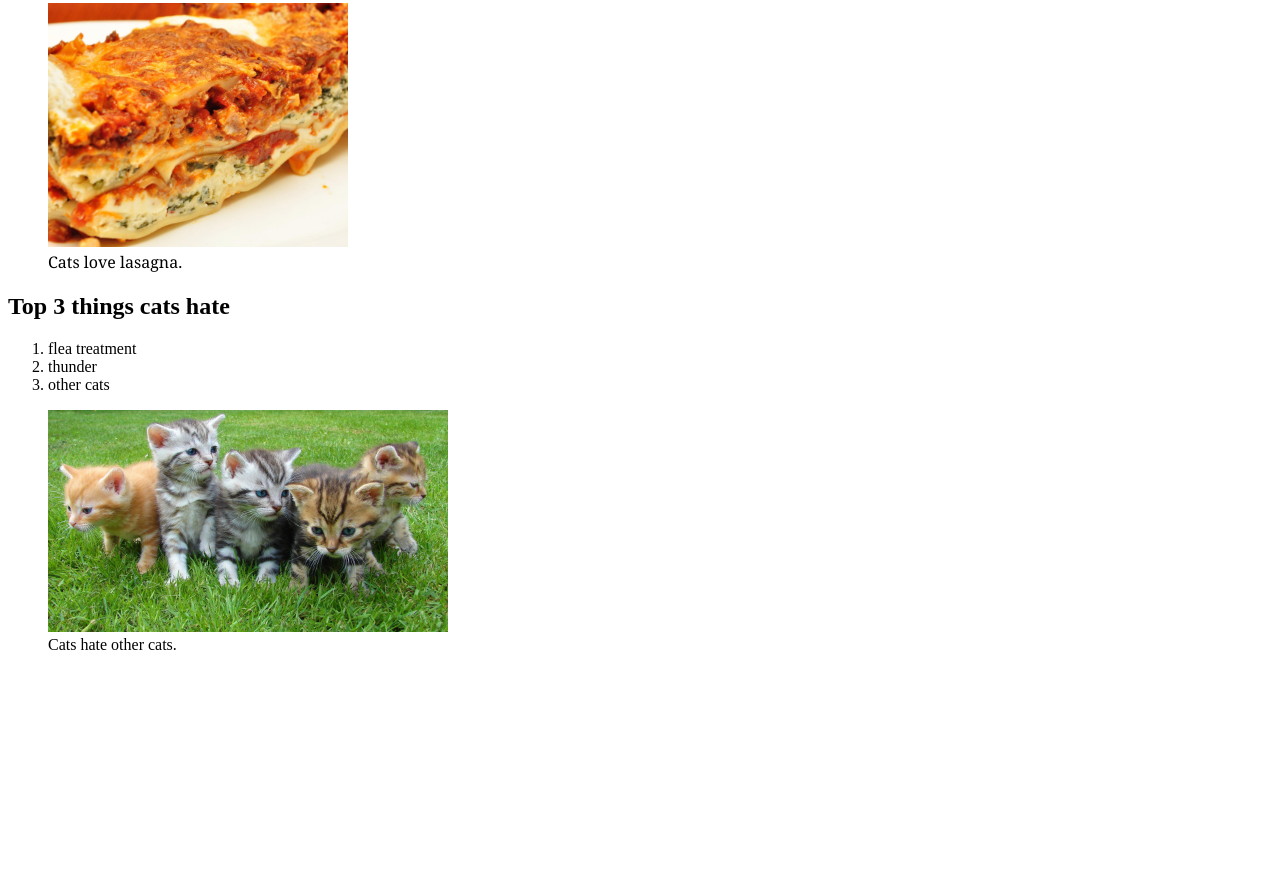
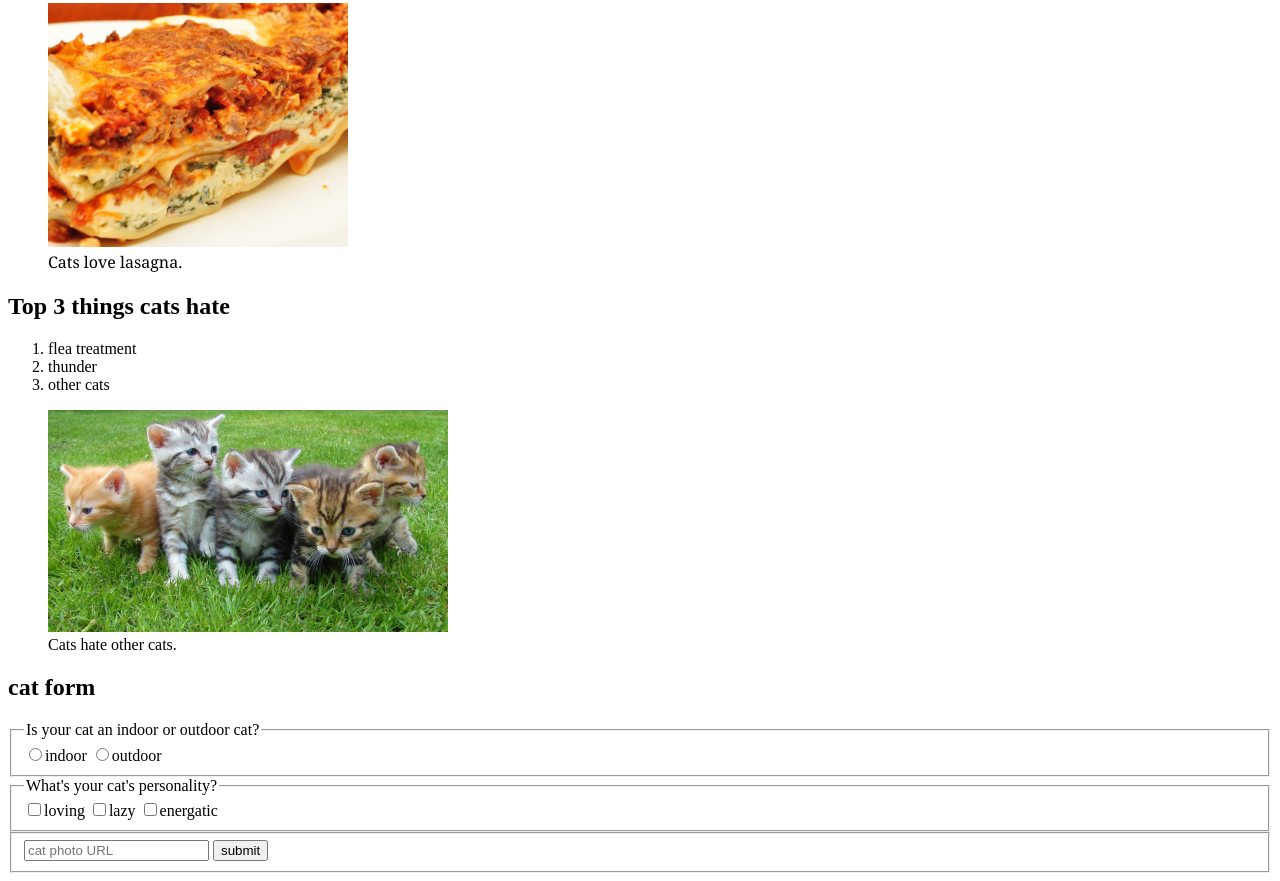
Before and after one commit to sukarnabarua231/cat-photo-app, a plain HTML site: page index.html in a window 1280 px wide. Shown: the part 654-1535 px from the top of the page. Before the commit the page ends 1324 px from the top, so only its background shows below. Drawn offline with Linux system fonts and the light colour scheme.

Commit message:
added everything

```diff
--- a/index.html
+++ b/index.html
@@ -4,7 +4,7 @@
     <meta charset="UTF-8">
     <meta name="viewport" content="width=device-width, initial-scale=1.0">
     <title>my pookie cat</title>
-    <link rel="shortcut icon" href="https://icons8.com/icon/121346/cat" type="image/x-icon">
+    <link rel="shortcut icon" href="images/download.png" type="image/x-icon">
 </head>
 <body>
     <h1>cat photo app</h1>
@@ -33,5 +33,23 @@
         <img src="images/cats.jpg" alt="three cats">
         <figcaption>Cats hate other cats.</figcaption>
     </figure>
+    <h2>cat form</h2>
+    <form action="">
+        <fieldset>
+            <legend>Is your cat an indoor or outdoor cat?</legend>
+            <label for=""> <input type="radio" name="indoor-outdoor" id="indoor">indoor</label>
+            <label for=""><input type="radio" name="indoor-outdoor" id="outdoor">outdoor</label>
+        </fieldset>
+        <fieldset>
+            <legend>What's your cat's personality?</legend>
+            <label for=""><input type="checkbox" name="checkbox" id="select loving">loving</label>
+            <label for=""><input type="checkbox" name="checkbox" id="select lazy">lazy</label>
+            <label for=""><input type="checkbox" name="checkbox" id="select energatic">energatic</label>
+        </fieldset>
+        <fieldset>
+            <label for=""><input type="text" name="" id="" placeholder="cat photo URL"></label>
+            <button type="submit">submit</button>
+        </fieldset>
+    </form>
 </body>
 </html>
```
Also changed, not shown: images/download.png (added).
